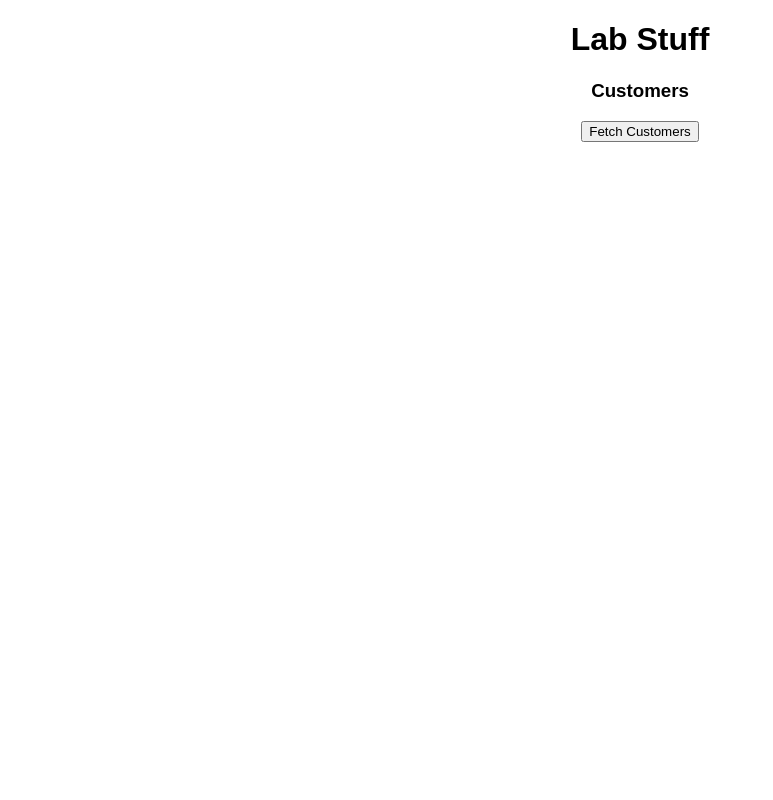
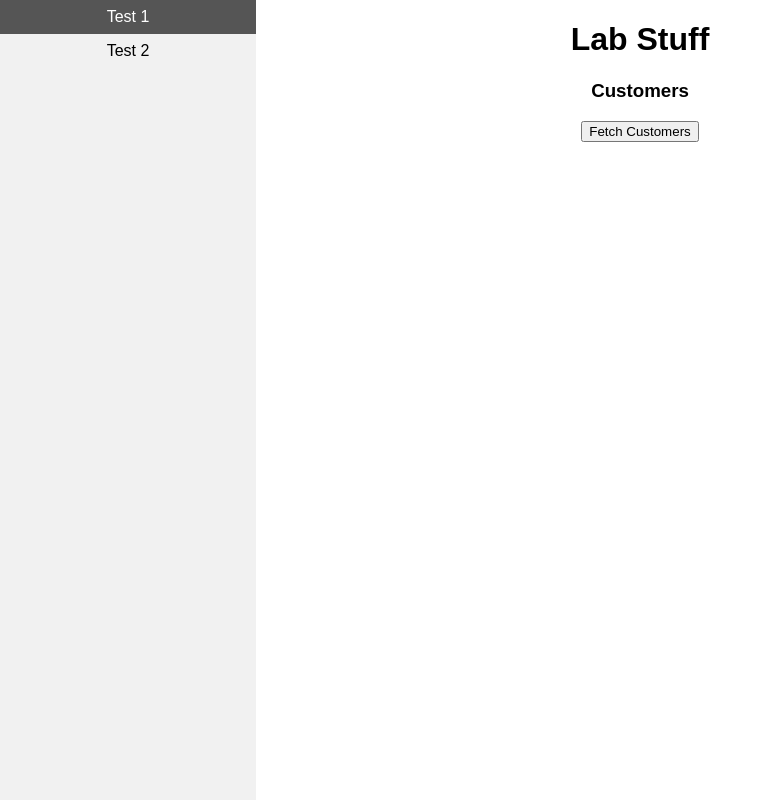
Before and after one commit to adhe223/JacobFE, a React (Create React App) app: page / in a window 1280 px wide. Shown: the whole page, without its empty margins (0-773 px from the left). Built offline with nearby package versions, Linux system fonts and the light colour scheme; no server answers.

Commit message:
Add the dumb NavBar component and hookup with some test data

```diff
--- a/src/components/App/App.tsx
+++ b/src/components/App/App.tsx
@@ -1,6 +1,7 @@
 import * as React from 'react';
 import './App.css';
 import DataPage from '../DataPage';
+import NavBar from '../NavBar';
 import { DataPageProps } from '../DataPage';
 import { Pages } from '../../constants';
 
@@ -32,9 +33,23 @@ class App extends React.Component<AppProps> {
       default:
     }
 
+    const navBarProps = {
+      navItems: [
+        {
+          displayText: 'Test 1',
+          onClick: () => { return; },
+        },
+        {
+          displayText: 'Test 2',
+          onClick: () => { return; },
+        },
+      ],
+    };
+
     return (
       <div className="App">
         <h1>Lab Stuff</h1>
+        <NavBar {...navBarProps}/>
         {pageContent}
       </div>
     );
--- /dev/null
+++ b/src/components/NavBar/NavBar.css
@@ -0,0 +1,29 @@
+.nav-bar {
+  list-style-type: none;
+  margin: 0;
+  padding: 0;
+  width: 20%;
+  background-color: #f1f1f1;
+  position: fixed;
+  height: 100%;
+  overflow: auto;
+  left: 0;
+  top: 0;
+}
+
+.nav-bar--list-item {
+  display: block;
+  color: #000;
+  padding: 8px 16px;
+  text-decoration: none;
+}
+
+.nav-bar--list-item.active {
+  background-color: #4CAF50;
+  color: white;
+}
+
+.nav-bar--list-item:hover:not(.active) {
+  background-color: #555;
+  color: white;
+}
--- /dev/null
+++ b/src/components/NavBar/NavBar.tsx
@@ -0,0 +1,29 @@
+import * as React from 'react';
+import './NavBar.css';
+
+export interface NavBarItem {
+  displayText: string;
+  onClick: () => void;
+}
+
+export interface NavBarProps {
+  navItems: NavBarItem[];
+}
+
+const NavBar = (props: NavBarProps) => {
+  const listItems = props.navItems.map((navItem, index) => {
+    return (
+      <li key={index}>
+        <a className="nav-bar--list-item" href="#">{navItem.displayText}</a>
+      </li>
+    );
+  });
+
+  return (
+    <ul className="nav-bar">
+      {listItems}
+    </ul>
+  );
+};
+
+export default NavBar;
--- /dev/null
+++ b/src/components/NavBar/index.ts
@@ -0,0 +1,2 @@
+export { default } from './NavBar';
+export * from './NavBar';
```
Also changed, not shown: 1 other file (tests, documents, lock files or other folders).
